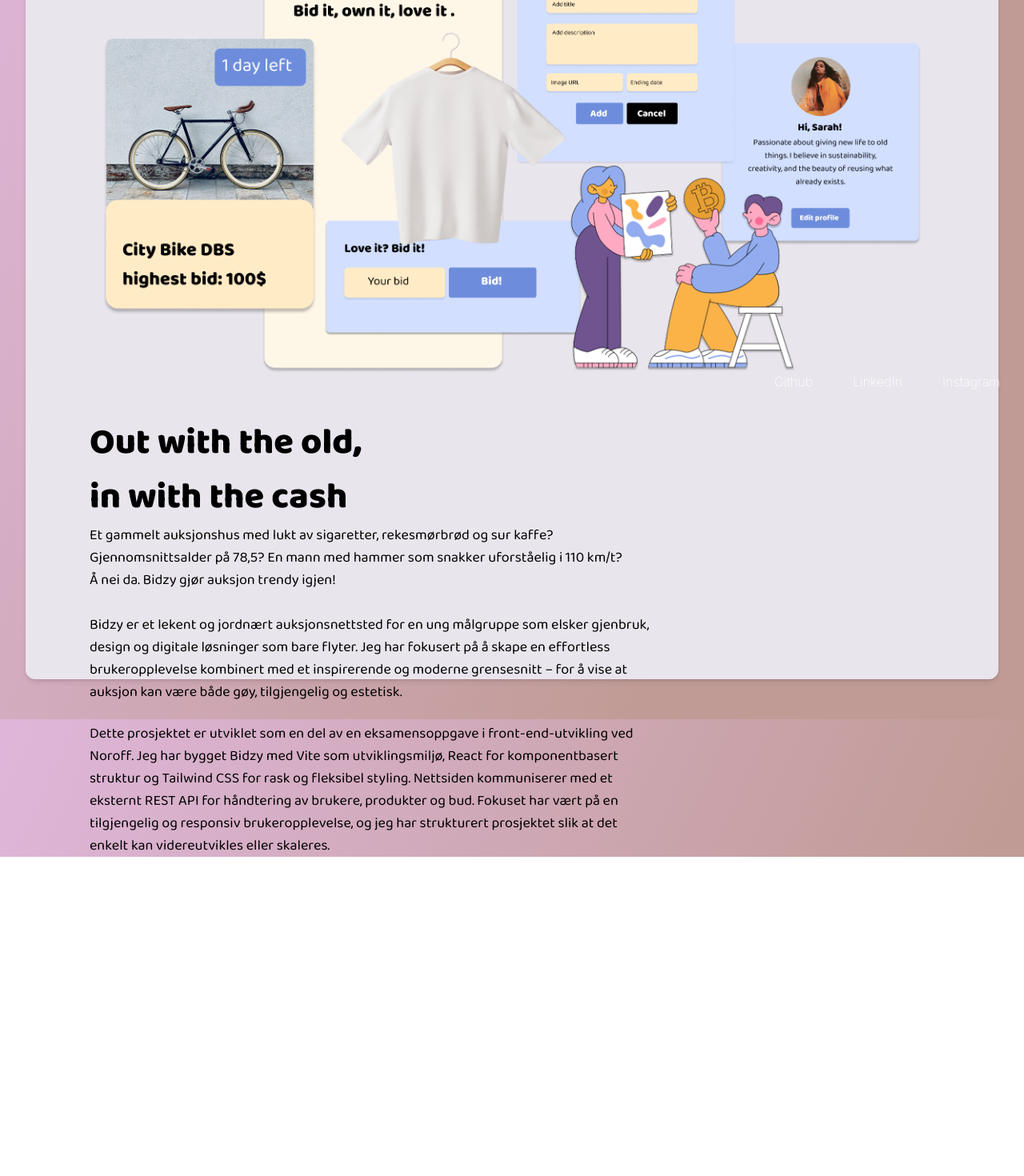
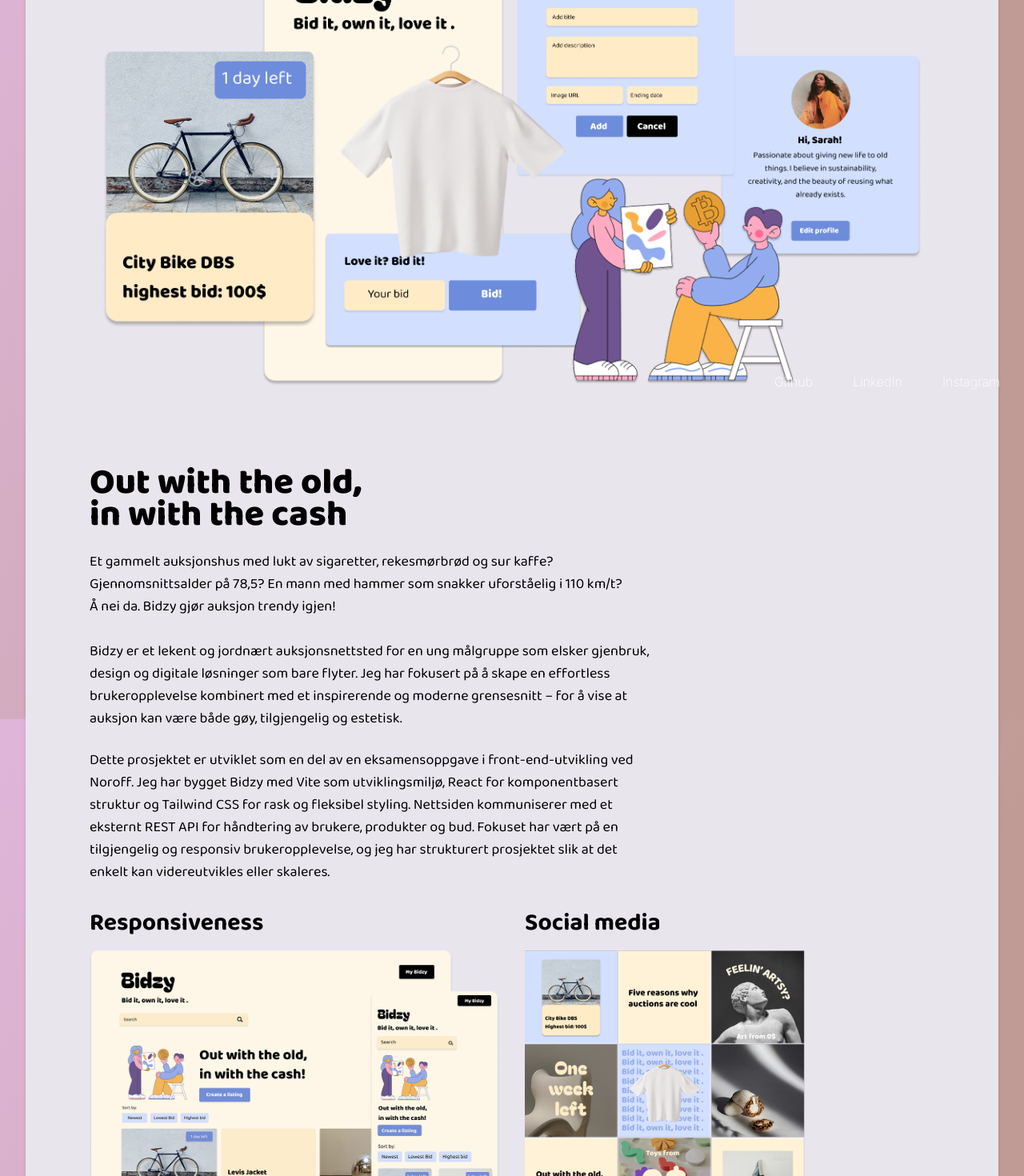
Before and after one commit to Kittypoda/Portfolio, a React (Vite) app: page /bidzy in a window 1280 px wide. Shown: the part 285-1755 px from the top of the page at 80% size. Before the commit the page ends 1356 px from the top, so only its background shows below. Built offline with nearby package versions, Linux system fonts and the light colour scheme; a web font is replaced by a local one.

Commit message:
bidzy grid

```diff
--- a/src/pages/Bidzy.jsx
+++ b/src/pages/Bidzy.jsx
@@ -1,23 +1,21 @@
 import { useNavigate } from "react-router-dom";
 import bidzyBanner from "../assets/images/bidzybanner.png";
+import bidzyResponsive from "../assets/images/bidzyresponsive.png";
+import bidzySome from "../assets/images/bidzysome.png";
 
 function Bidzy({ language }) {
-  const navigate = useNavigate();
-
   return (
-    <main className="bg-[#E9E5ED] mx-8 rounded-xl shadow-md">
-      <section className="px-4 md:px-6 pt-8 flex justify-center">
-        <div className="max-w-5xl">
+    <div className="bg-[#E9E5ED] mx-8 rounded-xl shadow-md py-12">
+      <section className=" md:px-6 flex justify-center">
+        <div className="max-w-5xl w-full">
           <img src={bidzyBanner} alt="banner" className="w-full h-auto" />
         </div>
       </section>
 
-      <section>
-        <div className="px-6 md:px-20">
-          <h1 className="font-baloo font-extrabold text-[30px] md:text-[45px]">
-
-            Out with the old, <br></br>in with the cash
-
+      <section className="mt-12">
+        <div className="px-2 md:px-20">
+          <h1 className="font-baloo font-extrabold text-sm/10 text-[27px] md:text-[45px] mb-6">
+            Out with the old, <br />in with the cash
           </h1>
 
           <p className="font-baloo text-black text-md md:text-lg max-w-[700px]">
@@ -65,7 +63,37 @@
           </p>
         </div>
       </section>
-    </main>
+      <section className="pt-8 px-6 md:px-20">
+  <div className="grid grid-cols-1 md:grid-cols-2 gap-8">
+    {/* Responsiveness */}
+    <div>
+      <h2 className="font-baloo font-bold text-3xl">Responsiveness</h2>
+      <img
+        src={bidzyResponsive}
+        alt="desktop and mobile"
+        className="max-w-[750px] w-full h-auto pt-4"
+      />
+      <p className="font-baloo text-black pt-2 text-md md:text-lg max-w-[700px]">
+        Bidzy er designet for å fungere sømløst på både mobil, nettbrett og desktop. Layout, navigasjon og innhold tilpasses skjermstørrelsen for å sikre en optimal opplevelse – uansett hvilken enhet brukeren velger.
+      </p>
+    </div>
+
+    {/* Social media */}
+    <div>
+      <h2 className="font-baloo font-bold text-3xl">Social media</h2>
+      <img
+        src={bidzySome}
+        alt="social media feed"
+        className="max-w-[350px] w-full h-auto pt-4"
+      />
+      <p className="font-baloo text-black pt-2 text-md md:text-lg max-w-[700px]">
+        Jeg har laget en serie sosiale medier-thumbnails for å vise hvordan Bidzys visuelle identitet fungerer utenfor nettsiden.
+      </p>
+    </div>
+  </div>
+</section>
+
+    </div>
   );
 }
 
```
Also changed, not shown: src/assets/images/bidzyresponsive.png (added), src/assets/images/bidzysome.png (added).
